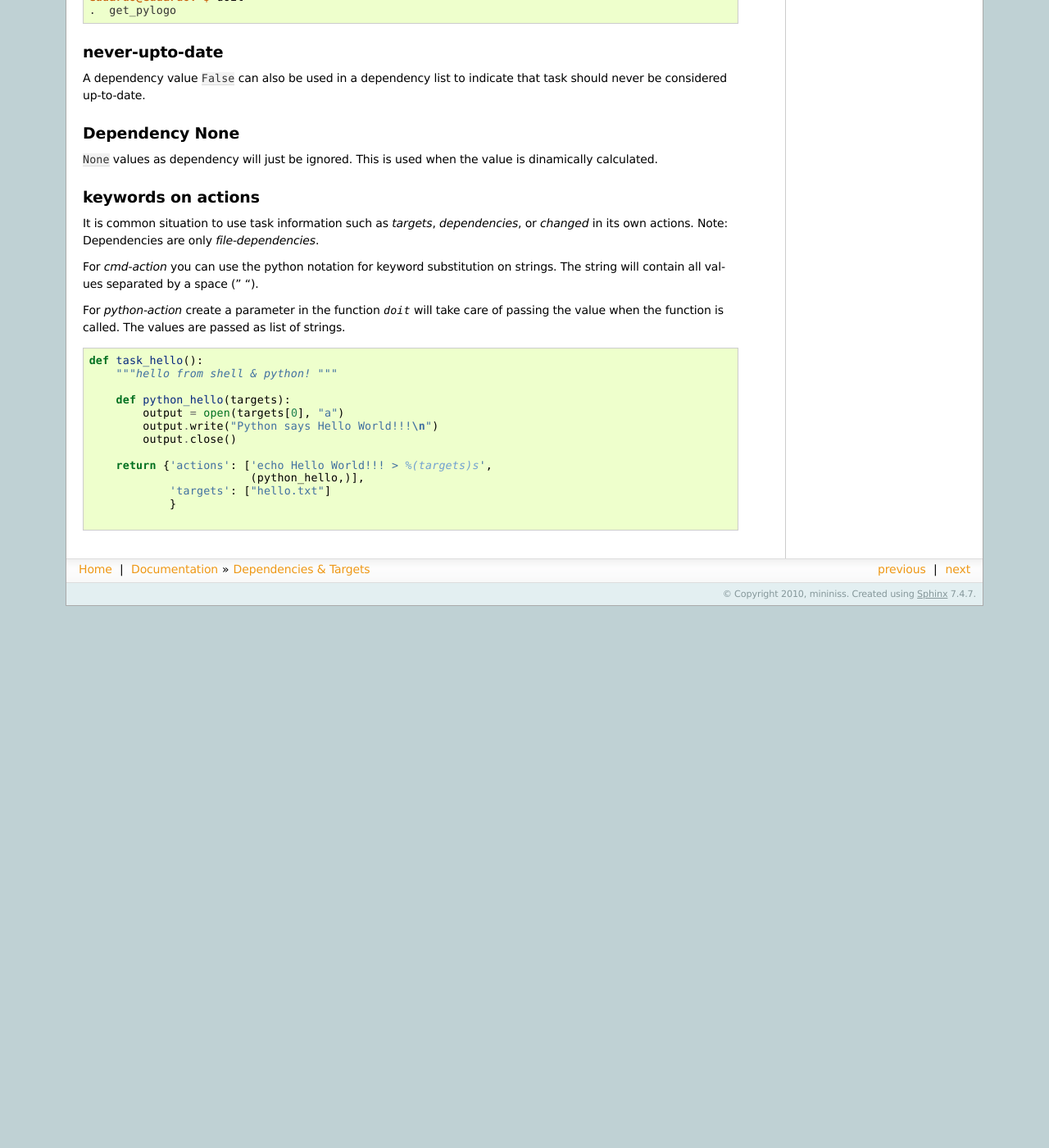
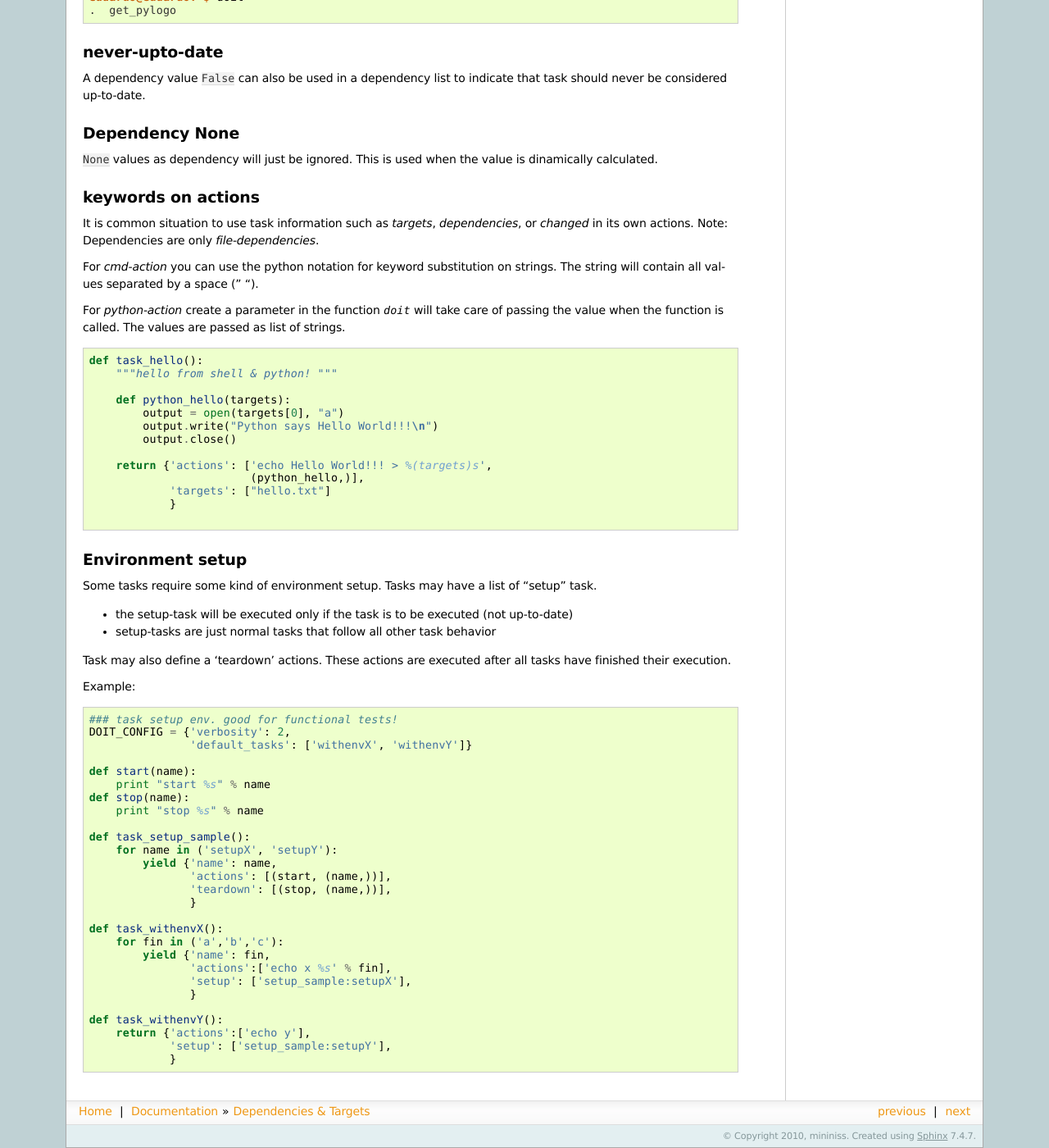
Before and after one commit to pydoit/doit, a Sphinx documentation site: the page built from doc/dependencies.rst, in a window 1280 px wide and 1400 px high, scrolled down 3712 px. Shown: the whole window at 82% size. Built offline with Sphinx 7.4.7, drawn with Linux system fonts in a browser that asks for light colours; comment, search, counter and statistics services are not loaded; before the commit the page ends 4451 px from its top, so only the background shows below that; some of the changed text lies outside the part shown.

Commit message:
update docs for 0.8 (part 1)
--HG--
extra : convert_revision : eduardo%40eduardo-laptop-20100513134404-vx9jluabkn6lsjww

```diff
--- a/TODO.txt
+++ b/TODO.txt
@@ -1,3 +1,7 @@
+wildcard
+parallel
+summary
+
 0.9
 ------
 
--- a/doc/conf.py
+++ b/doc/conf.py
@@ -45,9 +45,9 @@ copyright = u'2010, mininiss'
 # built documents.
 #
 # The short X.Y version.
-version = '0.7'
+version = '0.8'
 # The full version, including alpha/beta/rc tags.
-release = '0.7'
+release = '0.8'
 
 # The language for content autogenerated by Sphinx. Refer to documentation
 # for a list of supported languages.
--- a/doc/contents.rst
+++ b/doc/contents.rst
@@ -14,7 +14,6 @@ Contents:
    install
    tasks
    dependencies
-   env_setup
    cmd_run
    cmd_other
    tools
--- a/doc/dependencies.rst
+++ b/doc/dependencies.rst
@@ -183,3 +183,19 @@ For *cmd-action* you can use the python notation for keyword substitution on str
 For *python-action* create a parameter in the function `doit` will take care of passing the value when the function is called. The values are passed as list of strings.
 
 .. literalinclude:: tutorial/hello.py
+
+
+
+Environment setup
+---------------------
+
+Some tasks require some kind of environment setup. Tasks may have a list of "setup" task.
+
+* the setup-task will be executed only if the task is to be executed (not up-to-date)
+* setup-tasks are just normal tasks that follow all other task behavior
+
+Task may also define a 'teardown' actions. These actions are executed after all tasks have finished their execution.
+
+Example:
+
+.. literalinclude:: tutorial/setup.py
--- a/doc/tutorial/setup.py
+++ b/doc/tutorial/setup.py
@@ -1,26 +1,27 @@
 ### task setup env. good for functional tests!
+DOIT_CONFIG = {'verbosity': 2,
+               'default_tasks': ['withenvX', 'withenvY']}
 
-class SetupSample(object):
-    def __init__(self, server):
-        self.server = server
+def start(name):
+    print "start %s" % name
+def stop(name):
+    print "stop %s" % name
 
-    def setup(self):
-        # start server
-        pass
-
-    def cleanup(self):
-        # stop server
-        pass
-
-setupX = SetupSample('x')
-setupY = SetupSample('y')
+def task_setup_sample():
+    for name in ('setupX', 'setupY'):
+        yield {'name': name,
+               'actions': [(start, (name,))],
+               'teardown': [(stop, (name,))],
+               }
 
 def task_withenvX():
     for fin in ('a','b','c'):
         yield {'name': fin,
-               'actions':['echo x'],
-               'setup': [setupX]}
+               'actions':['echo x %s' % fin],
+               'setup': ['setup_sample:setupX'],
+               }
 
 def task_withenvY():
     return {'actions':['echo y'],
-            'setup': [setupY]}
+            'setup': ['setup_sample:setupY'],
+            }
```
Also changed, not shown: doc/env_setup.rst (deleted, +0 -14 lines), 2 other files.
